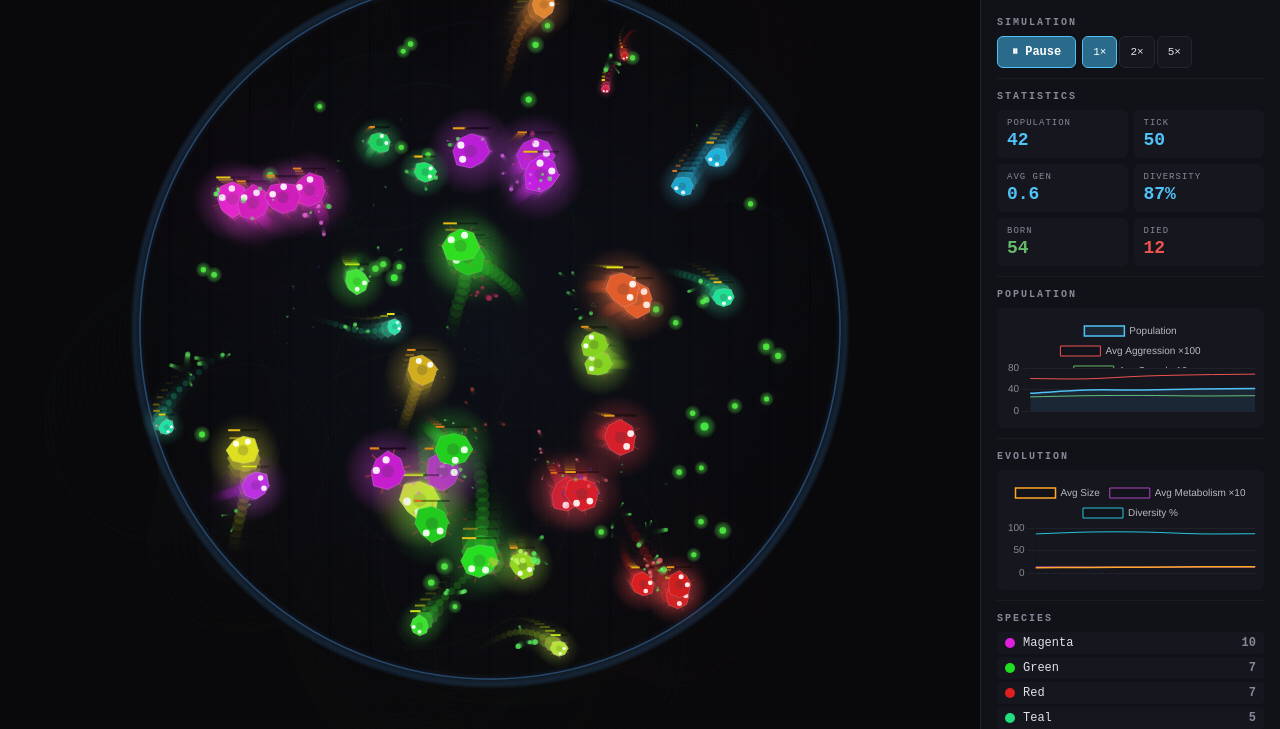
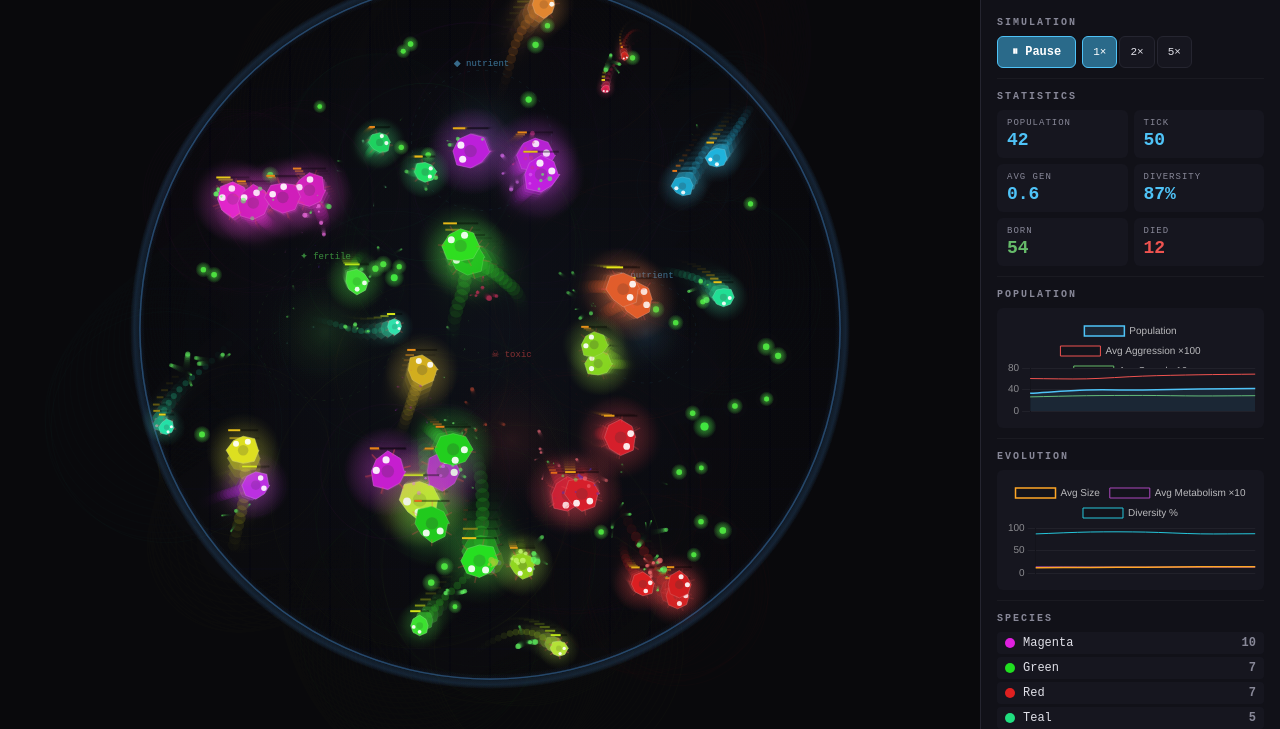
Before and after one commit to loicgasser/petri, a website built with Vite: page index.html in a window 1280 px wide. Shown: the part 71-800 px from the top of the page. Built offline with nearby package versions, Linux system fonts and the light colour scheme; animation ran at ten frames a second.

Commit message:
feat: environment zones, ecological niches
- 3 zone types: nutrient (blue, food worth more), toxic (red, energy drain), fertile (green, speed boost + food)
- Zones rendered as subtle gradient overlays with labels
- 2-4 random zones generated per simulation
- Zones create ecological niches that drive evolution
- Food value boosted in nutrient/fertile zones
- Toxic zones penalize creatures that linger

```diff
--- /dev/null
+++ b/src/environment.ts
@@ -0,0 +1,83 @@
+// Environment zones create ecological niches in the Petri dish
+// Each zone has a different effect on creatures within it
+
+export interface Zone {
+  x: number;
+  y: number;
+  radius: number;
+  type: ZoneType;
+  intensity: number; // 0–1
+}
+
+export type ZoneType = 'nutrient' | 'toxic' | 'fertile';
+
+export class Environment {
+  zones: Zone[] = [];
+  private worldRadius: number;
+
+  constructor(worldRadius: number) {
+    this.worldRadius = worldRadius;
+    this.generateZones();
+  }
+
+  generateZones(): void {
+    this.zones = [];
+    const wr = this.worldRadius;
+
+    // Create 2-4 random zones
+    const count = 2 + Math.floor(Math.random() * 3);
+    const types: ZoneType[] = ['nutrient', 'toxic', 'fertile'];
+
+    for (let i = 0; i < count; i++) {
+      const angle = (i / count) * Math.PI * 2 + (Math.random() - 0.5) * 0.5;
+      const dist = wr * 0.3 + Math.random() * wr * 0.35;
+      this.zones.push({
+        x: Math.cos(angle) * dist,
+        y: Math.sin(angle) * dist,
+        radius: 40 + Math.random() * 60,
+        type: types[i % types.length],
+        intensity: 0.3 + Math.random() * 0.5,
+      });
+    }
+  }
+
+  // Get zone effect at a given position
+  getEffect(x: number, y: number): { foodMultiplier: number; energyCost: number; speedBoost: number } {
+    let foodMultiplier = 1;
+    let energyCost = 0;
+    let speedBoost = 0;
+
+    for (const zone of this.zones) {
+      const dx = x - zone.x;
+      const dy = y - zone.y;
+      const dist = Math.sqrt(dx * dx + dy * dy);
+      if (dist > zone.radius) continue;
+
+      const strength = (1 - dist / zone.radius) * zone.intensity;
+
+      switch (zone.type) {
+        case 'nutrient':
+          // Nutrient-rich: food worth more here
+          foodMultiplier += strength * 0.8;
+          break;
+        case 'toxic':
+          // Toxic: drains energy faster
+          energyCost += strength * 0.02;
+          break;
+        case 'fertile':
+          // Fertile: creatures move faster, food spawns more
+          speedBoost += strength * 0.3;
+          foodMultiplier += strength * 0.4;
+          break;
+      }
+    }
+
+    return { foodMultiplier, energyCost, speedBoost };
+  }
+
+  // Check if a position is good for food spawning (higher chance in nutrient/fertile zones)
+  getFoodSpawnBonus(x: number, y: number): number {
+    const effect = this.getEffect(x, y);
+    return effect.foodMultiplier;
+  }
+}
--- a/src/renderer.ts
+++ b/src/renderer.ts
@@ -1,6 +1,7 @@
 import type { Creature, Food, Particle, SimConfig } from './types';
 import type { World } from './world';
 import type { EventSystem } from './events';
+import type { Zone } from './environment';
 
 export class Renderer {
   private ctx: CanvasRenderingContext2D;
@@ -90,6 +91,13 @@ export class Renderer {
     // Draw world boundary and grid
     this.drawBoundary(cx, cy, config.worldRadius);
     this.drawGrid(cx, cy, config.worldRadius);
+
+    // Draw environment zones
+    if (world.environment) {
+      for (const zone of world.environment.zones) {
+        this.drawZone(zone, cx, cy);
+      }
+    }
 
     // Draw food
     for (const food of world.foods) {
@@ -228,6 +236,56 @@ export class Renderer {
     ctx.beginPath();
     ctx.arc(cx, cy, radius, 0, Math.PI * 2);
     ctx.fill();
+  }
+
+  private drawZone(zone: Zone, cx: number, cy: number): void {
+    const ctx = this.ctx;
+    const x = cx + zone.x;
+    const y = cy + zone.y;
+
+    let color: string;
+    let labelColor: string;
+    switch (zone.type) {
+      case 'nutrient':
+        color = `rgba(100, 200, 255, ${zone.intensity * 0.12})`;
+        labelColor = 'rgba(100, 200, 255, 0.3)';
+        break;
+      case 'toxic':
+        color = `rgba(255, 80, 80, ${zone.intensity * 0.1})`;
+        labelColor = 'rgba(255, 80, 80, 0.3)';
+        break;
+      case 'fertile':
+        color = `rgba(100, 255, 100, ${zone.intensity * 0.1})`;
+        labelColor = 'rgba(100, 255, 100, 0.3)';
+        break;
+    }
+
+    // Zone gradient
+    const gradient = ctx.createRadialGradient(x, y, 0, x, y, zone.radius);
+    gradient.addColorStop(0, color);
+    gradient.addColorStop(1, 'rgba(0, 0, 0, 0)');
+    ctx.fillStyle = gradient;
+    ctx.beginPath();
+    ctx.arc(x, y, zone.radius, 0, Math.PI * 2);
+    ctx.fill();
+
+    // Subtle border
+    ctx.strokeStyle = color;
+    ctx.lineWidth = 0.5;
+    ctx.setLineDash([3, 6]);
+    ctx.beginPath();
+    ctx.arc(x, y, zone.radius, 0, Math.PI * 2);
+    ctx.stroke();
+    ctx.setLineDash([]);
+
+    // Label
+    ctx.save();
+    ctx.font = '9px monospace';
+    ctx.fillStyle = labelColor;
+    ctx.textAlign = 'center';
+    const label = zone.type === 'nutrient' ? '◆ nutrient' : zone.type === 'toxic' ? '☠ toxic' : '✦ fertile';
+    ctx.fillText(label, x, y - zone.radius - 4);
+    ctx.restore();
   }
 
   private drawGrid(cx: number, cy: number, radius: number): void {
--- a/src/world.ts
+++ b/src/world.ts
@@ -5,6 +5,7 @@ import { spawnFood, updateFood, createFood } from './food';
 import { tryReproduce } from './evolution';
 import { distance, randomPointInCircle } from './utils';
 import { INITIAL_CREATURES, INITIAL_FOOD, PREY_ENERGY_GAIN } from './config';
+import { Environment } from './environment';
 
 const HALL_OF_FAME_SIZE = 5;
 
@@ -16,6 +17,7 @@ export class World {
   totalBorn: number = 0;
   totalDied: number = 0;
   hallOfFame: HallOfFameEntry[] = [];
+  environment!: Environment;
 
   private creatureGrid = new SpatialGrid<Creature>();
   private foodGrid = new SpatialGrid<Food>();
@@ -46,6 +48,7 @@ export class World {
     this.totalBorn = 0;
     this.totalDied = 0;
     this.hallOfFame = [];
+    this.environment = new Environment(config.worldRadius);
 
     // Spawn initial creatures
     for (let i = 0; i < INITIAL_CREATURES; i++) {
@@ -189,6 +192,12 @@ export class World {
         wander(creature);
       }
 
+      // Apply environment effects
+      const envEffect = this.environment.getEffect(creature.x, creature.y);
+      if (envEffect.energyCost > 0) {
+        creature.energy -= envEffect.energyCost;
+      }
+
       // Physics
       updateCreaturePhysics(creature, config);
 
@@ -197,7 +206,8 @@ export class World {
         if (eatenFoodIds.has(f.id)) continue;
         const d = distance(creature.x, creature.y, f.x, f.y);
         if (d < creature.genome.size + 3) {
-          creature.energy += f.value;
+          const foodBonus = this.environment.getFoodSpawnBonus(f.x, f.y);
+          creature.energy += f.value * foodBonus;
           creature.lastAte = this.tick;
           eatenFoodIds.add(f.id);
           this.spawnParticles(f.x, f.y, 120, 'eat', 4);
```
Also changed, not shown: dist/assets/index--1U6VvUH.js (added), dist/assets/index-DKRjGQS9.js (deleted), dist/index.html.
